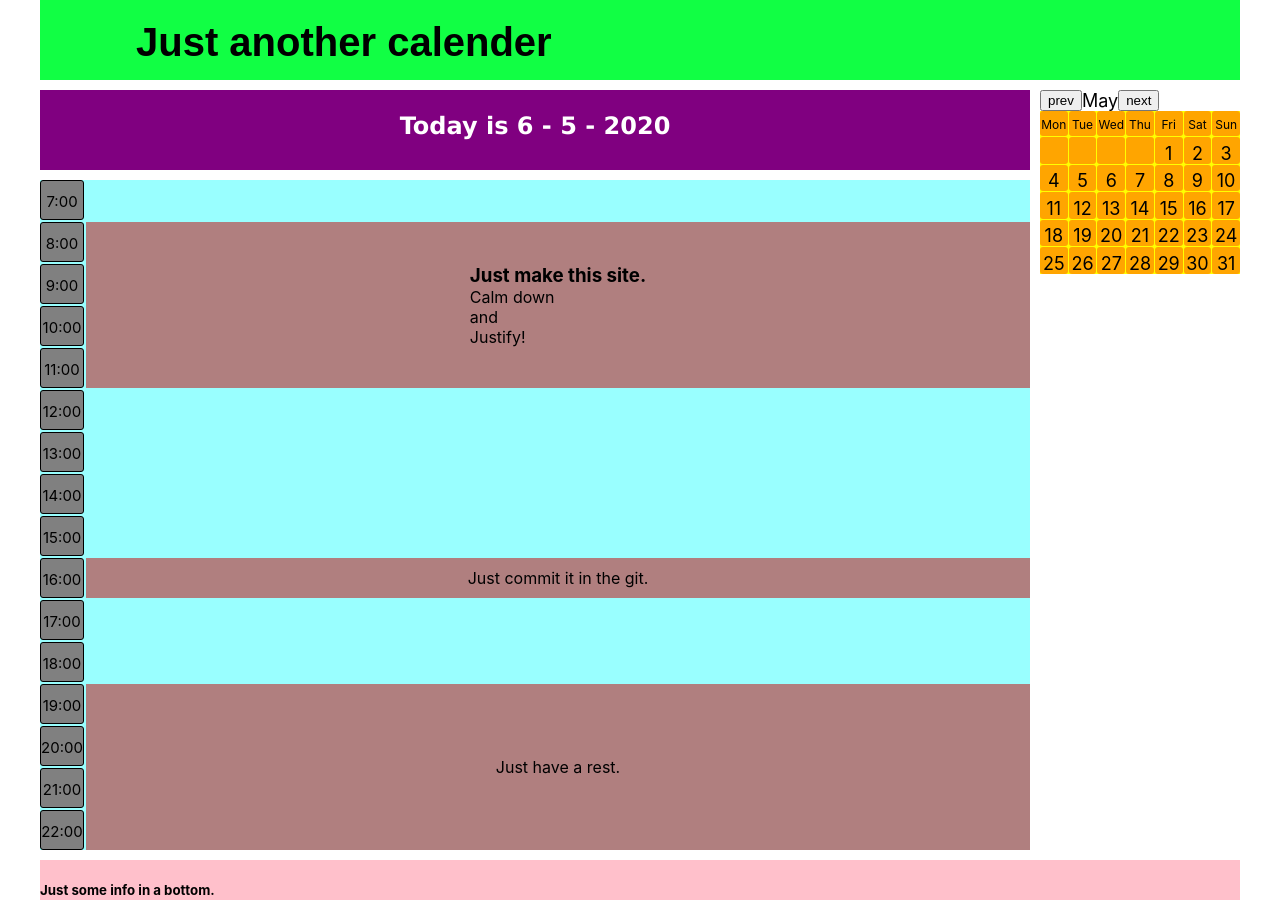
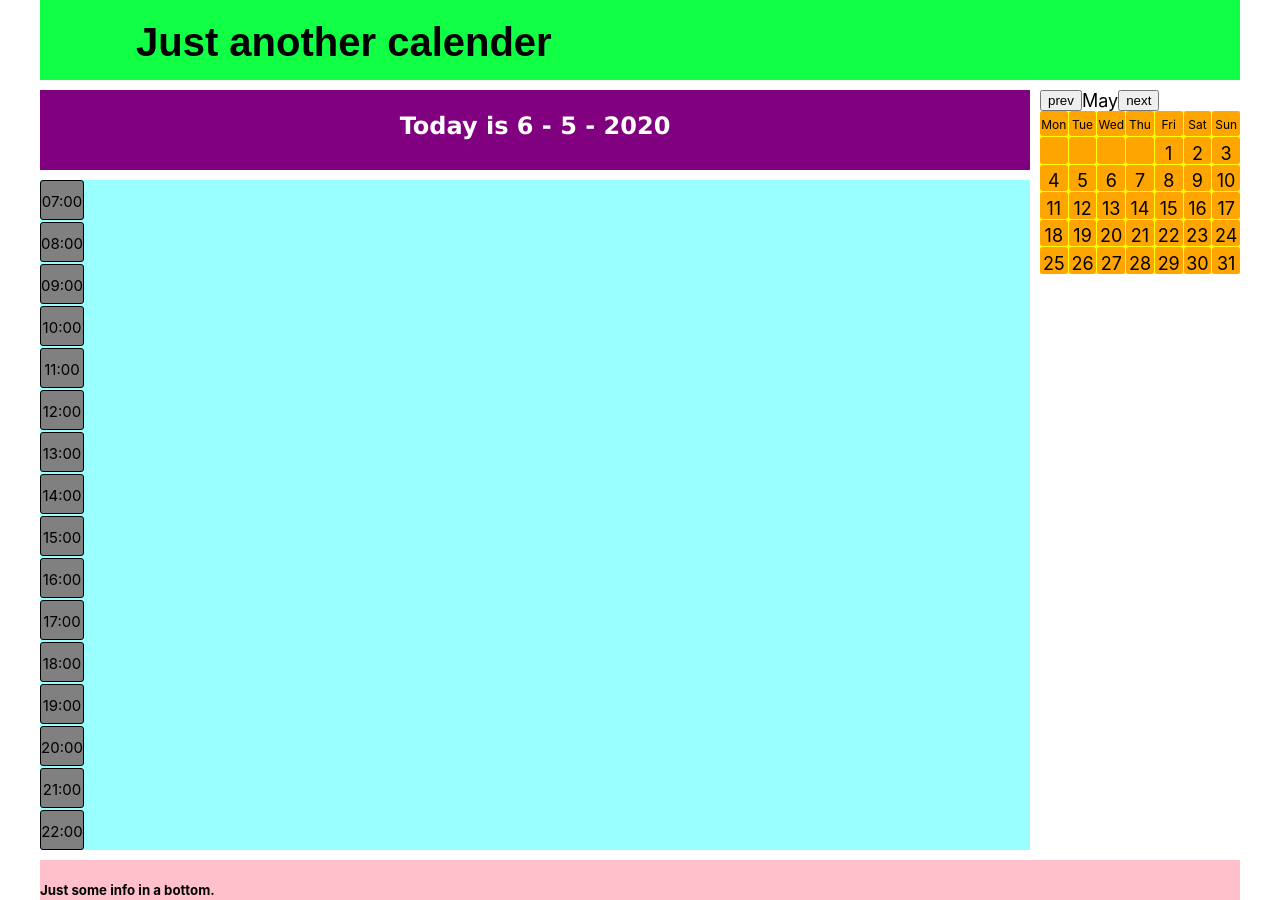
Before and after one commit to potatofree/CalendarFE, a React (Create React App) app: page / in a window 1280 px wide. Built offline with nearby package versions, Linux system fonts and the light colour scheme.

Commit message:
Task from json reading and displaing.

```diff
--- a/src/index.css
+++ b/src/index.css
@@ -125,7 +125,7 @@ footer {
   text-align: center;
 }
 .A {
-  grid-row: 2 / 6;
+  grid-row: 1 / 4;
 }
 .B {
   grid-row: 10/11;
--- a/src/index.js
+++ b/src/index.js
@@ -13,14 +13,11 @@ function NumberCell(props) {
 class MonthSection extends React.Component {
 
   render () {
-    const day = this.props.day;
-    const month = this.props.month;
-    const year = this.props.year;
 
     return (
-    <div class="month-section">
-      <MonthNav day={day} month={month} year={year} onChange={(date) => this.props.onChange(date)}/>
-      <MonthView day={day} month={month} year={year} onChange = {(date) => this.props.onChange(date)} />
+    <div className="month-section">
+      <MonthNav date={this.props.date} onChange={(date) => this.props.onChange(date)}/>
+      <MonthView date={this.props.date} onChange = {(date) => this.props.onChange(date)} />
     </div>
       );}
 }
@@ -28,8 +25,8 @@ class MonthSection extends React.Component {
 class MonthNav extends React.Component {
 
   handleClick(direction) {
-    const year = this.props.year;
-    const month = this.props.month;
+    const year = this.props.date.year;
+    const month = this.props.date.month;
 
     if (direction === 'back'){
       if(month === 1) {
@@ -70,7 +67,7 @@ class MonthNav extends React.Component {
     return (
     <div className="month-name">
       <button className="month-back-arrow" onClick={() => this.handleClick('back')}>prev</button>
-      {monthList[this.props.month-1]}
+      {monthList[this.props.date.month-1]}
       <button className="month-forward-arrow" onClick={() => this.handleClick('forward')}>next</button>
     </div>
     );}
@@ -101,14 +98,14 @@ class MonthView extends React.Component {
     } else {
     this.props.onChange({
       day: number,
-      month: this.props.month,
-      year: this.props.year,
+      month: this.props.date.month,
+      year: this.props.date.year,
     });}
   }
 
   render() {
     const weekList =['Mon', 'Tue', 'Wed', 'Thu', 'Fri', 'Sat', 'Sun'];
-    const month = this.monthArray(this.props.month, this.props.year);
+    const month = this.monthArray(this.props.date.month, this.props.date.year);
     return (
       <div className="month">
         {weekList.map(dayName => <span className="dayname">{dayName}</span>)}
@@ -130,13 +127,100 @@ class Today extends React.Component {
   }
 
   render() {
-    const todayText = `${this.props.day} - ${this.props.month} - ${this.props.year}`;
+    const todayText = `${this.props.date.day} - ${this.props.date.month} - ${this.props.date.year}`;
     return(
       <div className="date">
         <h2 className="today"><span onClick={() => this.backToday()}>Today</span> is {todayText}</h2>
       </div>
     );
   }
+}
+class PlannerSection extends React.Component {
+
+  render()
+  {
+    const times = {
+      start: 7,
+      end: 22,
+    };
+    return (
+      <div className="day calender">
+        <PlannerView times={times}/>
+        <Tasks times={times} date={this.props.date} taskList={this.props.taskList}/>
+      </div>
+    );
+  }
+  }
+
+  function PlannerView(props) {
+    const start = props.times.start;
+    const end = props.times.end;
+    let hours = [];
+
+    for (let i=start; i<=end; i++){
+      hours.push(i);
+      }
+    return (
+      hours.map(hour => {return(<span className="hour">{hour<10 ? `0${hour}:00` : `${hour}:00`}</span>)})
+      );
+  }
+
+  function isDateEqual(date1, date2) {
+    if (date1.day !== date2.day || date1.month !== date2.month || date1.year !== date2.year) {
+      return false;
+    }
+    return true;
+  }
+
+  class Tasks extends React.Component {
+            render() {
+              const taskList = this.props.taskList;
+              const date = this.props.date;
+              return (
+                taskList.map( task => {
+                  return(isDateEqual(task.date, date) ? <Task task={task} times={this.props.times}/> : null)})
+              );
+            }
+          }
+  function Task(props) {
+    const task = props.task;
+            const dayStart = props.times.start;
+            const dayEnd = props.times.end;
+            let firstRow = 0;
+            let lastRow = 0;
+            console.log('task');
+            if (task.time.end <= dayStart || task.time.start > dayEnd ) {
+              console.log(task.time);
+              return null;
+            } else {
+              if (task.time.start<=dayStart) {
+                firstRow = 1;
+                console.log(firstRow);
+              } else {
+                firstRow = task.time.start - dayStart + 1;
+                console.log(firstRow);
+              }
+              if (task.time.end > dayEnd) {
+                lastRow = dayEnd - dayStart + 1;
+                console.log(lastRow);
+              } else {
+                lastRow = task.time.end - dayStart + 1;
+                console.log(lastRow);
+              }
+            }
+            const style = {
+          gridRow: `${firstRow} / ${lastRow}`
+            }
+            console.log(`${firstRow} / ${lastRow}`);
+            console.log(style);
+            return(
+              <div className={`task ${task.id}`} style={style}>
+                <span className="DC">
+                  <h3>{task.name}</h3>
+                  <p>{task.task}</p>
+                </span>
+              </div>
+            )
           }
 
           class Calender extends React.Component {
@@ -145,18 +229,16 @@ class Calender extends React.Component {
               super(props);
               const today = new Date();
               this.state = {
+                date: {
                   day: today.getDate(),
                   month: today.getMonth() + 1,
                   year: today.getFullYear(),
+                }
               };
             }
 
             handleDateChange(date) {
-    this.setState({
-      day: date.day,
-      month: date.month,
-      year: date.year,
-    });
+              this.setState({date: date});
             }
 
             render() {
@@ -166,52 +248,16 @@ class Calender extends React.Component {
                     <h1 className="hname">Just another calender</h1>
                   </header>
                   <MonthSection
-          day={this.state.day}
-          month={this.state.month}
-          year={this.state.year}
+                    date={this.state.date}
                     onChange={(date) => this.handleDateChange(date)}
                   />
                   <Today
-          day={this.state.day}
-          month={this.state.month}
-          year={this.state.year}
+                    date={this.state.date}
                     onChange={(date) => this.handleDateChange(date)}
                   />
-        <div className="day calender">
-          <span className="hour">7:00</span>
-          <span className="hour">8:00</span>
-          <span className="hour">9:00</span>
-          <span className="hour">10:00</span>
-          <span className="hour">11:00</span>
-          <span className="hour">12:00</span>
-          <span className="hour">13:00</span>
-          <span className="hour">14:00</span>
-          <span className="hour">15:00</span>
-          <span className="hour">16:00</span>
-          <span className="hour">17:00</span>
-          <span className="hour">18:00</span>
-          <span className="hour">19:00</span>
-          <span className="hour">20:00</span>
-          <span className="hour">21:00</span>
-          <span className="hour">22:00</span>
-          <span className="task A">
-            <span className="DC">
-              <h3>Just make this site.</h3>
-              <p>Calm down<br/>and<br/>Justify!</p>
-            </span>
-          </span>
-          <div className="task B">
-            <span className="DC">Just commit it in the git.</span>
-          </div>
-          <span className="task C">
-            <span className="DC">Just have a rest.</span>
-          </span>
-
-
-        </div>
+                  <PlannerSection taskList={this.props.taskList} date={this.state.date}/>
                   <footer>
                     <h5>Just some info in a bottom.</h5>
-          <div id="like_button_container"></div>
                   </footer>
                 </div>
 
@@ -219,13 +265,57 @@ class Calender extends React.Component {
             }
           }
 
+  const TASKS = [
+    {
+            id: 1,
+            date: {
+              day: 13,
+              month: 5,
+              year: 2020,
+            },
+            time: {
+              start: 7,
+              end: 10,
+            },
+          name: `Just make this site.`,
+          task: `Calm down and Justify!`,
+        },
+  {
+            id: 2,
+            date: {
+              day: 13,
+              month: 5,
+              year: 2020,
+            },
+            time: {
+      start: 13,
+      end: 15,
+    },
+    name: `Lunch`,
+    task: `Just eat smthng.`,
+    },
+{
+  id: 3,
+  date: {
+    day: 14,
+    month: 5,
+    year: 2020,
+  },
+  time: {
+    start: 18,
+    end: 23,
+  },
+  name: `Git-git.`,
+  task: `Keep calm and just commit.`,
+},
+];
+
 ReactDOM.render(
   <React.StrictMode>
-    <Calender />
+    <Calender taskList={TASKS}/>
   </React.StrictMode>,
   document.getElementById('root')
 );
-
 // If you want your app to work offline and load faster, you can change
 // unregister() to register() below. Note this comes with some pitfalls.
 // Learn more about service workers: https://bit.ly/CRA-PWA
```
Lines whose indentation alone changed are shown as unchanged.
